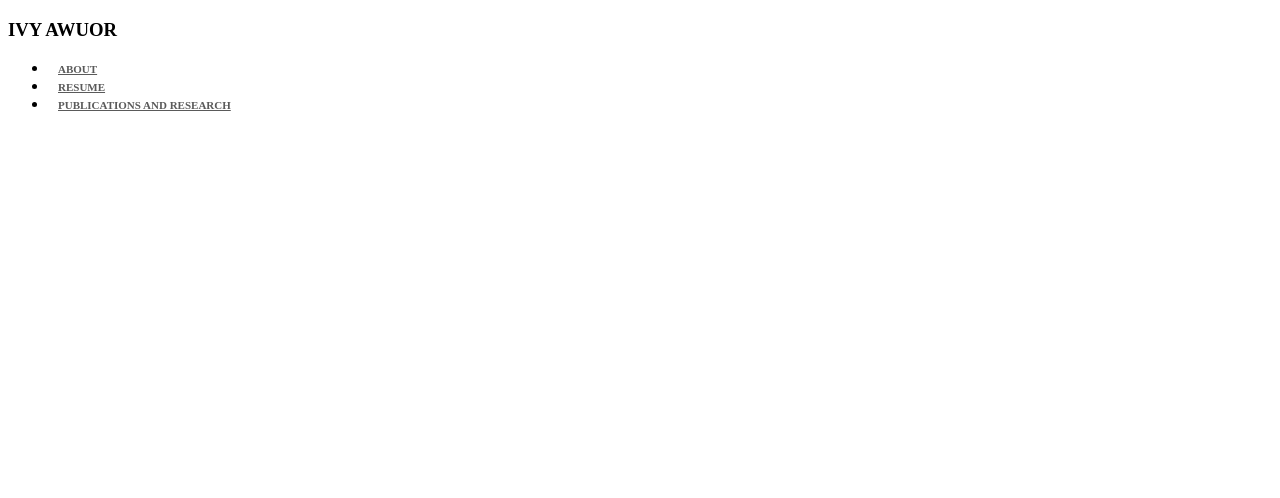
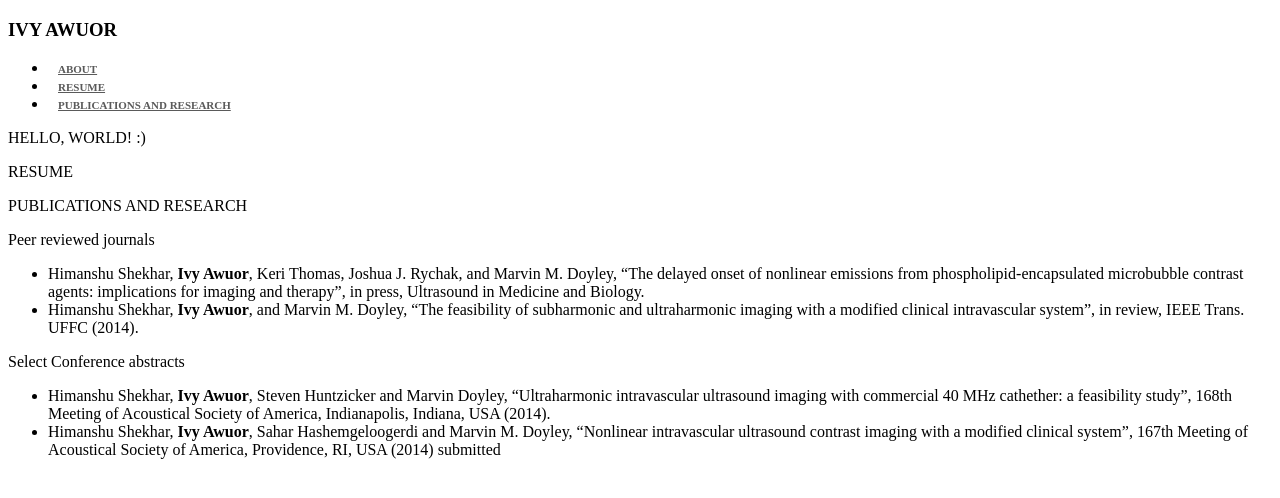
Before and after one commit to rawuor/rawuor.github.io, a Jekyll site: the page index.html, which Jekyll copies as it is, in a window 1280 px wide. Shown: the top 498 px of the page. Built offline with Jekyll 4.4.1, drawn with Linux system fonts in a browser that asks for light colours.

Commit message:
Update content: Attempt

```diff
--- a/index.html
+++ b/index.html
@@ -19,16 +19,28 @@
             <div id = "page wrapper">
                    <!--About-->
                    <div class = "about">
-
+                        <p> HELLO, WORLD! :)</p>
                    </div>
                    <!--Resume -->
                    <div class  ="resume">
-
+                        <p>RESUME</p>
                    </div>
 
                   <!--Publications and research-->
                   <div class = "research">
-
+                        <p>PUBLICATIONS AND RESEARCH </p>
+                        <p>Peer reviewed journals</p>
+                        <ul>
+                              <li> <a> Himanshu Shekhar, <strong>Ivy Awuor</strong>, Keri Thomas, Joshua J. Rychak, and Marvin M. Doyley, “The delayed onset of nonlinear emissions from phospholipid-encapsulated microbubble contrast agents: implications for imaging and therapy”, in press, Ultrasound in Medicine and Biology.
+</a></li>
+                              <li><a>Himanshu Shekhar, <strong>Ivy Awuor</strong>, and Marvin M. Doyley, “The feasibility of subharmonic and ultraharmonic imaging with a modified clinical intravascular system”, in review, IEEE Trans. UFFC (2014).
+</a></li>
+                        </ul>
+                        <p>Select Conference abstracts</p>
+                        <ul>
+                              <li><a>Himanshu Shekhar, <strong>Ivy Awuor</strong>, Steven Huntzicker and Marvin Doyley, “Ultraharmonic intravascular ultrasound imaging with commercial 40 MHz cathether: a feasibility study”, 168th Meeting of Acoustical Society of America, Indianapolis, Indiana, USA (2014).</a></li>
+                              <li><a>Himanshu Shekhar, <strong>Ivy Awuor</strong>, Sahar Hashemgeloogerdi and Marvin M. Doyley, “Nonlinear intravascular ultrasound contrast imaging with a modified clinical system”, 167th Meeting of Acoustical Society of America, Providence, RI, USA (2014) submitted</a></li>
+                        </ul>
                   </div>
             </div>
       </body>
```
